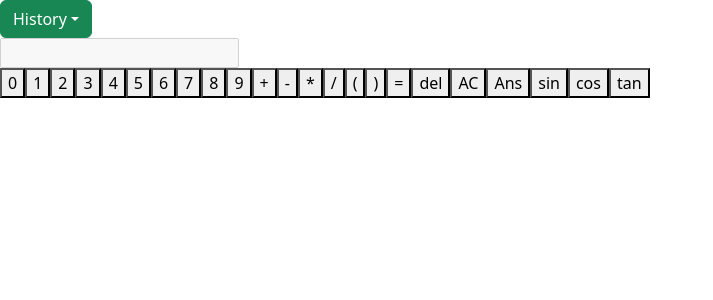
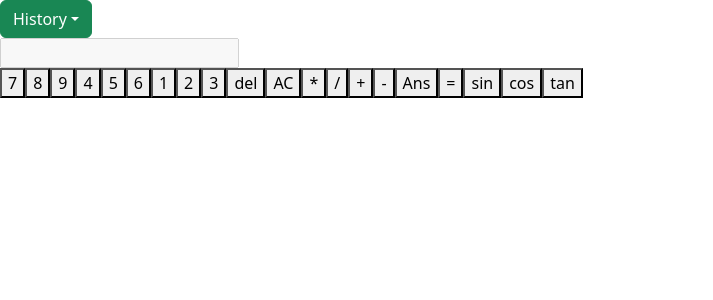
Before and after one commit to hanhwanglim/calculator, a React (Create React App) app: page / in a window 1280 px wide. Shown: the top 300 px of the page, without its empty margins (0-713 px from the left). Built offline with nearby package versions, Linux system fonts and the light colour scheme.

Commit message:
key.js refactoring - reordering for display - separated certain keys to different arrays - added new button '00'

```diff
--- a/src/Keys.js
+++ b/src/Keys.js
@@ -1,80 +1,52 @@
-const Numbers = [];
+/* eslint-disable no-multi-spaces */
 
-for (let i = 0; i < 10; i++) {
-  Numbers.push({
-    id: i.toString(),
-    label: i.toString(),
-    display: i.toString(),
-  });
-}
+/**
+ * Number holds the button numbers from 1 - 9
+ */
+const Numbers = [
+  {id: '7', label: '7', display: '7'},
+  {id: '8', label: '8', display: '8'},
+  {id: '9', label: '9', display: '9'},
+  {id: '4', label: '4', display: '4'},
+  {id: '5', label: '5', display: '5'},
+  {id: '6', label: '6', display: '6'},
+  {id: '1', label: '1', display: '1'},
+  {id: '2', label: '2', display: '2'},
+  {id: '3', label: '3', display: '3'},
+];
+
+const Misc = [
+  {id: '0',  label: '0',  display: '0'},
+  {id: '.',  label: '.',  display: '.'},
+  {id: '00', label: '00', display: '00'},
+];
 
 const Operators = [
-  {
-    id: 'plus',
-    label: '+',
-    display: ' + ',
-  },
-  {
-    id: 'minus',
-    label: '-',
-    display: ' - ',
-  },
-  {
-    id: 'multiply',
-    label: '*',
-    display: ' * ',
-  },
-  {
-    id: 'divide',
-    label: '/',
-    display: ' / ',
-  },
-  {
-    id: 'open parenthesis',
-    label: '(',
-    display: '(',
-  },
-  {
-    id: 'close parenthesis',
-    label: ')',
-    display: ')',
-  },
-  {
-    id: 'equals',
-    label: '=',
-  },
-  {
-    id: 'delete',
-    label: 'del',
-  },
-  {
-    id: 'AC',
-    label: 'AC',
-    display: '',
-  },
-  {
-    id: 'Ans',
-    label: 'Ans',
-    display: 'Ans',
-  },
+  {id: 'delete',   label: 'del', display: ''},
+  {id: 'AC',       label: 'AC',  display: ''},
+  {id: 'multiply', label: '*',   display: ' * '},
+  {id: 'divide',   label: '/',   display: ' / '},
+  {id: 'plus',     label: '+',   display: ' + '},
+  {id: 'minus',    label: '-',   display: ' - '},
+  {id: 'Ans',      label: 'Ans', display: 'Ans'},
+  {id: 'equals',   label: '=',   display: ''},
 ];
 
-const Trigonometry = [
-  {
-    id: 'sin',
-    label: 'sin',
-    display: 'sin(',
-  },
-  {
-    id: 'cos',
-    label: 'cos',
-    display: 'cos(',
-  },
-  {
-    id: 'tan',
-    label: 'tan',
-    display: 'tan(',
-  },
+/**
+ * Bracket stores parenthesis ['(', ')']
+ */
+const Bracket = [
+  {id: 'open parenthesis',  label: '(', display: '('},
+  {id: 'close parenthesis', label: ')', display: ')'},
 ];
 
-export {Numbers, Operators, Trigonometry};
+/**
+ * Trigonometry stores trigonometric functions
+ */
+const Trigonometry = [
+  {id: 'sin', label: 'sin', display: 'sin('},
+  {id: 'cos', label: 'cos', display: 'cos('},
+  {id: 'tan', label: 'tan', display: 'tan('},
+];
+
+export {Numbers, Misc, Operators, Bracket, Trigonometry};
```
